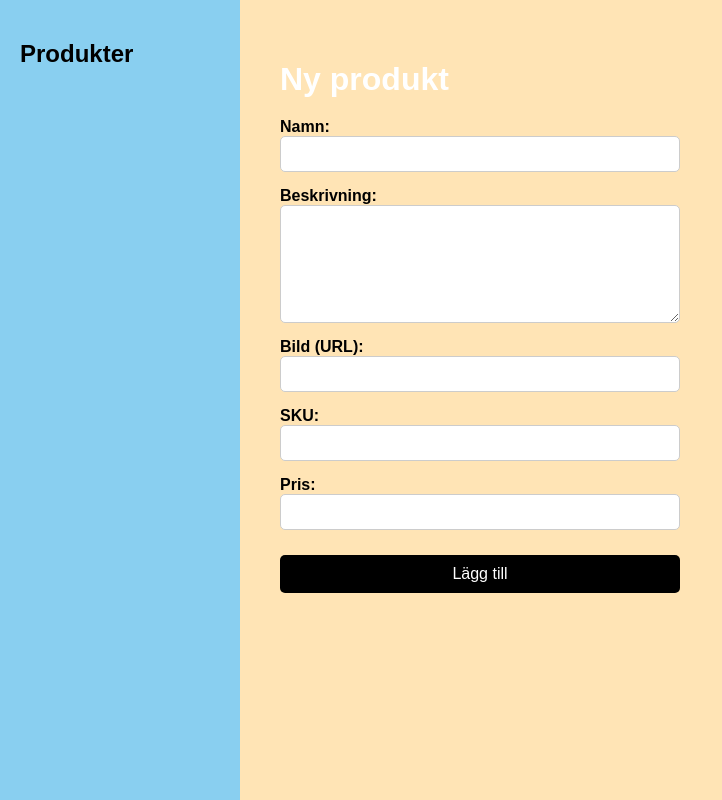
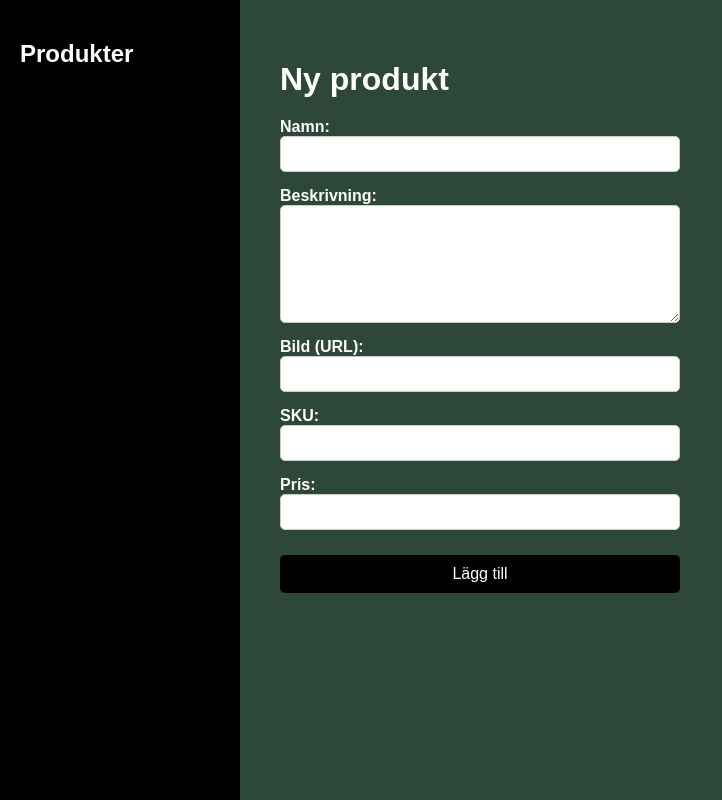
Before and after one commit to lassefaiq/Backend1, a React (Vite) app: page /admin/products/new in a window 1280 px wide. Shown: the whole page, without its empty margins (0-722 px from the left). Built offline with nearby package versions, Linux system fonts and the light colour scheme; the HTML template or start-up script is replaced by a standard one.

Commit message:
new product css ändringar

```diff
--- a/src/pages/addProduct.css
+++ b/src/pages/addProduct.css
@@ -6,14 +6,14 @@
 
 .admin-sidebar {
     width: 200px;
-    background-color: #89CFF0;
+    background-color: #000000;
     padding: 20px;
     font-weight: bold;
 }
 
 .admin-main {
     flex: 1;
-    background-color: #FFE4B5;
+    background-color: #2D4739;
     padding: 40px;
 }
 
@@ -61,3 +61,11 @@
 .admin-form button:hover {
     background-color: #333;
 }
+
+h2{
+    color: #FFFFFF;
+}
+
+label{
+    color: #FFFFFF;
+}
```
